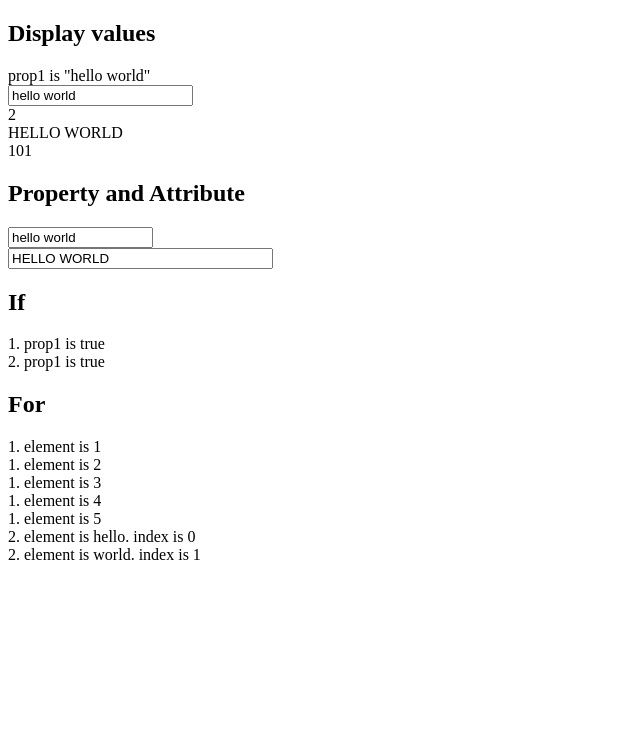
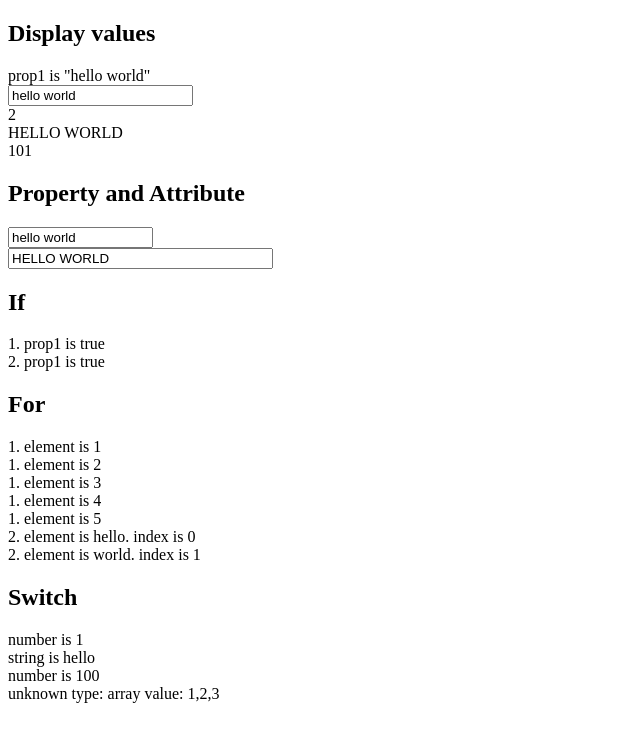
Before and after one commit to nirasan/angular-template-example, an Angular app: page / in a window 1280 px wide. Shown: the top 742 px of the page, without its empty margins (0-640 px from the left). Built offline with nearby package versions, Linux system fonts and the light colour scheme.

Commit message:
add switch example

```diff
--- a/src/app/app.component.html
+++ b/src/app/app.component.html
@@ -2,3 +2,4 @@
 <app-comp2></app-comp2>
 <app-comp3></app-comp3>
 <app-comp4></app-comp4>
+<app-comp5></app-comp5>
--- a/src/app/app.module.ts
+++ b/src/app/app.module.ts
@@ -7,6 +7,7 @@ import {Comp1Component} from './comp1.component';
 import {Comp2Component} from './comp2.component';
 import {Comp3Component} from './comp3.component';
 import {Comp4Component} from './comp4.component';
+import {Comp5Component} from './comp5.component';
 
 @NgModule({
   declarations: [
@@ -15,6 +16,7 @@ import {Comp4Component} from './comp4.component';
     Comp2Component,
     Comp3Component,
     Comp4Component,
+    Comp5Component,
   ],
   imports: [
     BrowserModule,
--- /dev/null
+++ b/src/app/comp5.component.ts
@@ -0,0 +1,24 @@
+import {Component} from '@angular/core';
+
+@Component({
+  selector: 'app-comp5',
+  template: `
+    <h2>Switch</h2>
+
+    <ng-container *ngFor="let e of prop1">
+      <ng-container [ngSwitch]="e.type">
+        <div *ngSwitchCase="'number'">number is {{ e.value }}</div>
+        <div *ngSwitchCase="'string'">string is {{ e.value }}</div>
+        <div *ngSwitchDefault>unknown type: {{ e.type }} value: {{ e.value }}</div>
+      </ng-container>
+    </ng-container>
+  `
+})
+export class Comp5Component {
+  prop1 = [
+    {type: 'number', value: 1},
+    {type: 'string', value: 'hello'},
+    {type: 'number', value: 100},
+    {type: 'array', value: [1, 2, 3]},
+  ];
+}
```
Also changed, not shown: 1 other file (tests, documents, lock files or other folders).
